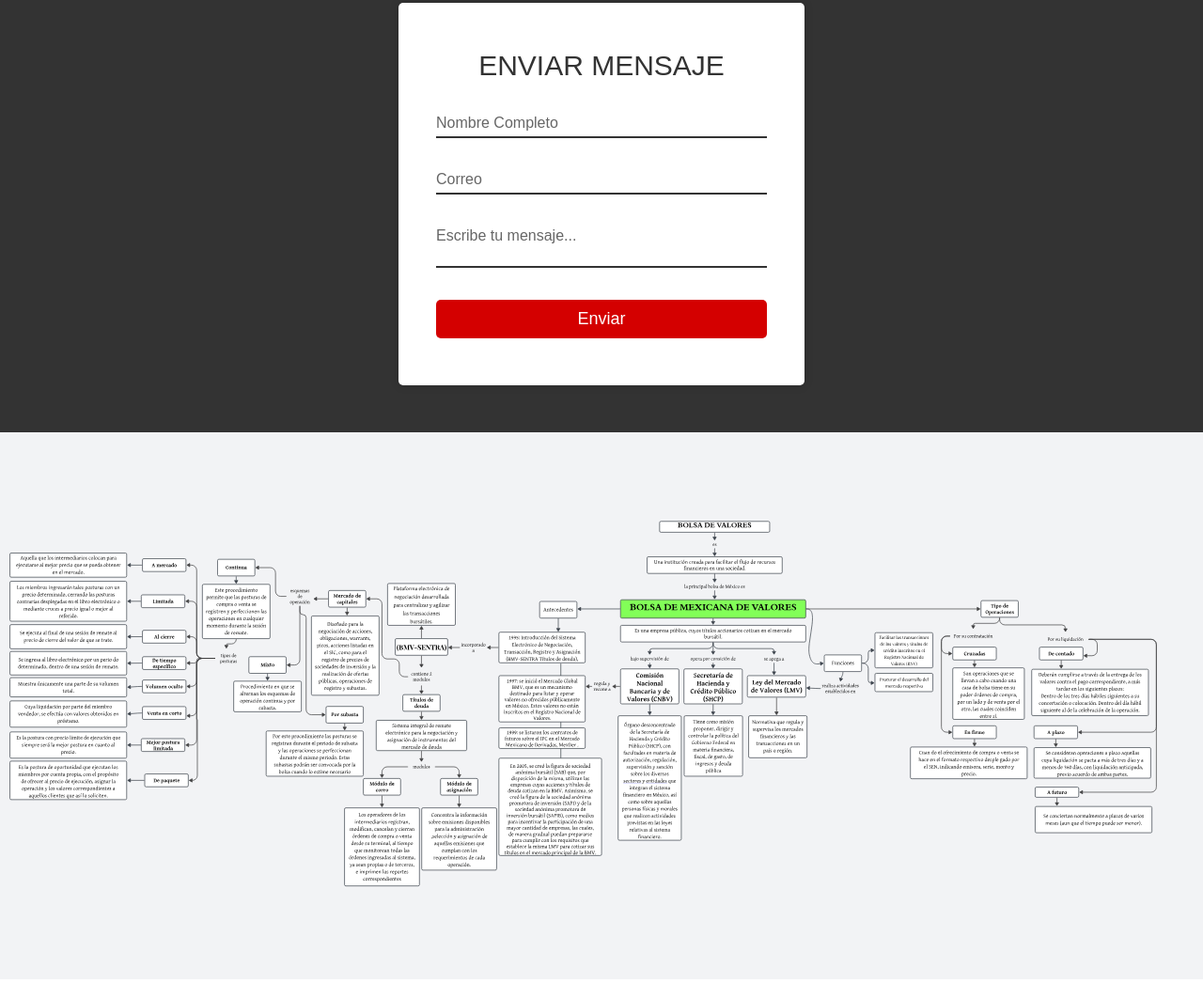
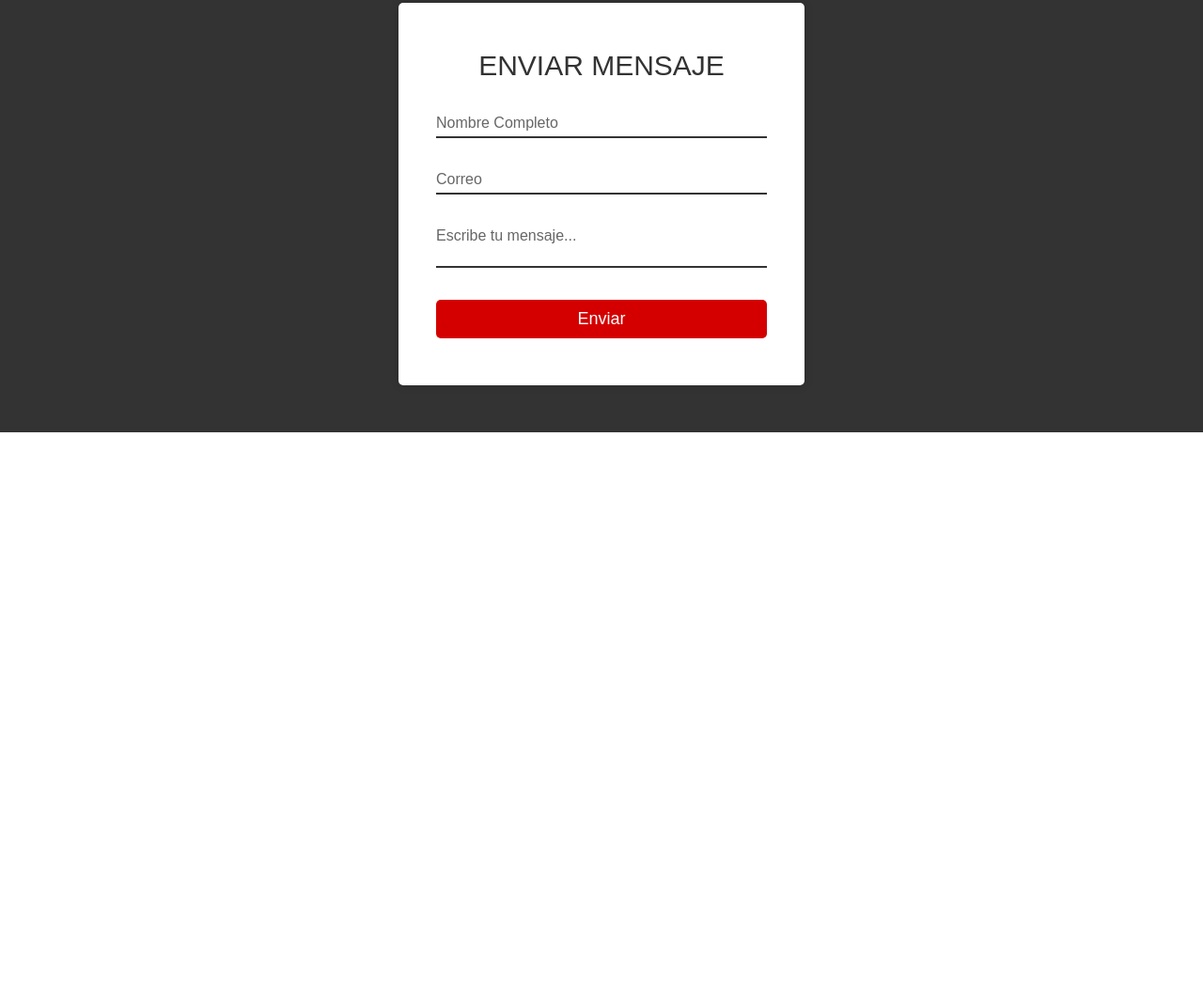
Before and after one commit to maximiliano1401/maximiliano1401.github.io, a plain HTML site: page index.html in a window 1280 px wide. Shown: the part 3563-4609 px from the top of the page at 94% size. After the commit the page ends 4023 px from the top, so only its background shows below. Drawn offline with Linux system fonts and the light colour scheme.

Commit message:
Update index.html
chi

```diff
--- a/index.html
+++ b/index.html
@@ -228,7 +228,7 @@
                 </div>
             </div>
         </section>
-    <img src="Mapa_Conceptual_Cap.3_Laura Amabilis.svg" style="width: 100%; height: 100%;">
+<!--     <img src="Mapa_Conceptual_Cap.3_Laura Amabilis.svg" style="width: 100%; height: 100%;"> -->
 
 </body>
 
```
